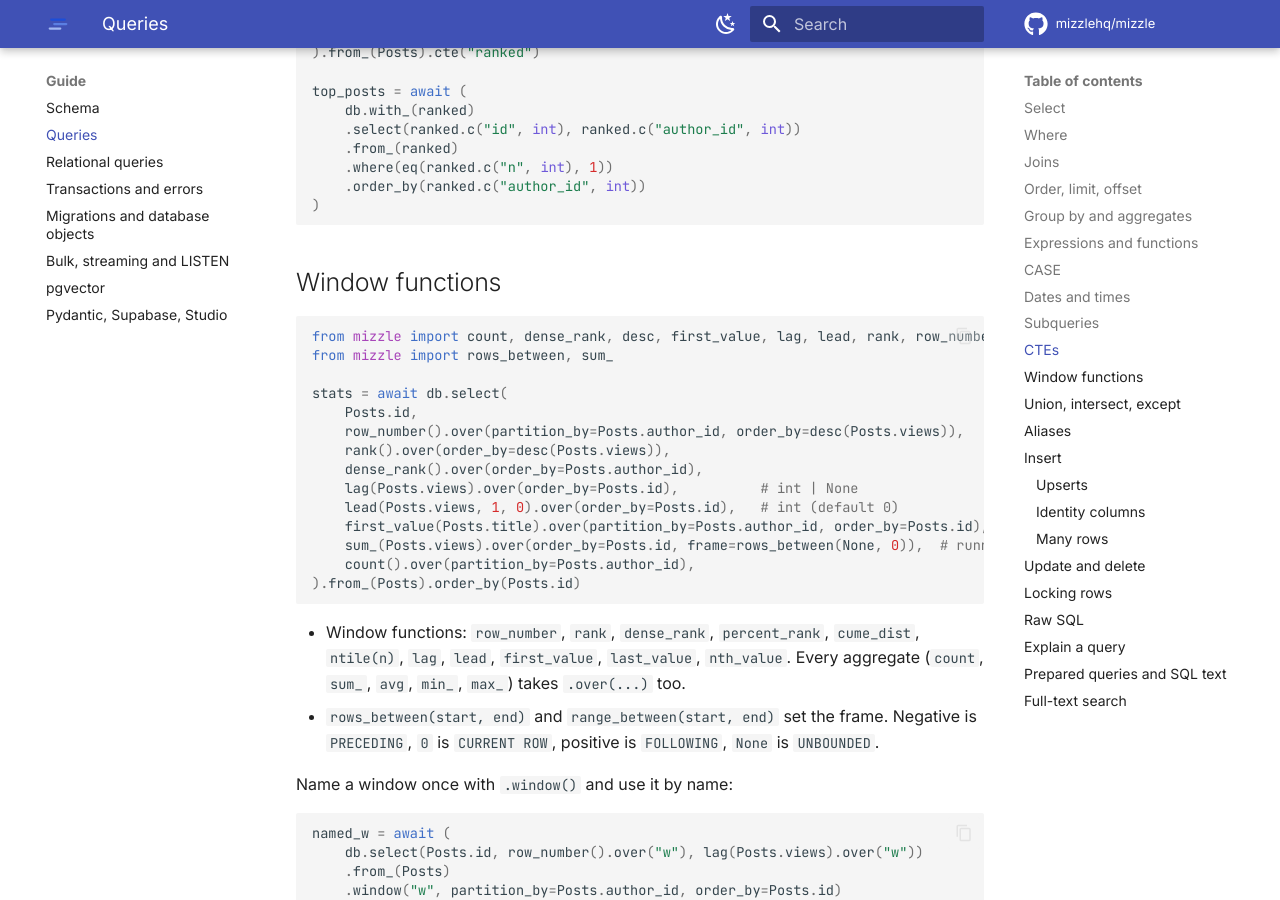
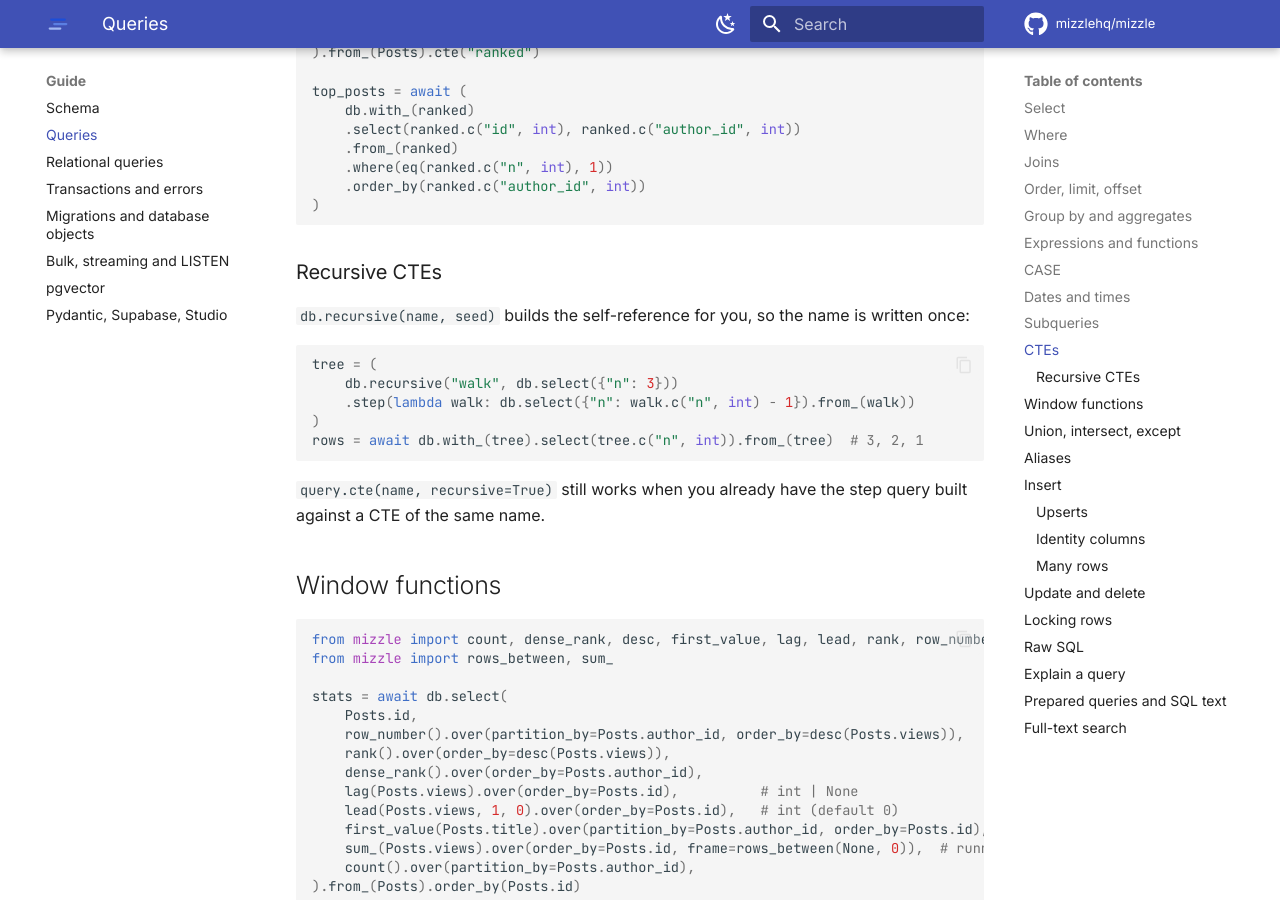
Before and after one commit to mizzlehq/mizzle, an MkDocs documentation site: the page built from docs/guide/queries.md, in a window 1280 px wide and 900 px high, scrolled down 7059 px. Built offline with MkDocs 1.6.1 and Material for MkDocs 9.7.7, drawn with Linux system fonts in a browser that asks for light colours; comment, search, counter and statistics services are not loaded; some of the changed text lies outside the part shown.

Commit message:
docs: show the recursive-CTE helper and typed RETURNING projections
Covers db.recursive(...).step(...) and returning(Users.id, Users.email)
typing as list[tuple[int, str]].

````diff
--- a/docs/guide/queries.md
+++ b/docs/guide/queries.md
@@ -359,6 +359,21 @@ top_posts = await (
 )
 ```
 
+### Recursive CTEs
+
+`db.recursive(name, seed)` builds the self-reference for you, so the name is written once:
+
+```python
+tree = (
+    db.recursive("walk", db.select({"n": 3}))
+    .step(lambda walk: db.select({"n": walk.c("n", int) - 1}).from_(walk))
+)
+rows = await db.with_(tree).select(tree.c("n", int)).from_(tree)  # 3, 2, 1
+```
+
+`query.cte(name, recursive=True)` still works when you already have the step query built
+against a CTE of the same name.
+
 ## Window functions
 
 ```python
@@ -445,7 +460,8 @@ many_rows = await db.insert(Users).values(
 ```
 
 `values()` takes keyword arguments, a dict, a list of dicts or a Pydantic model. Awaiting
-the insert returns the row count; `.returning()` returns the inserted rows. mizzle checks
+the insert returns the row count; `.returning()` returns the inserted rows (whole rows, or
+`.returning(Users.id, Users.email)` for `list[tuple[int, str]]`). mizzle checks
 the values before it sends anything: an unknown column, a wrong type or a missing required
 column raises `QueryError`.
 
````
